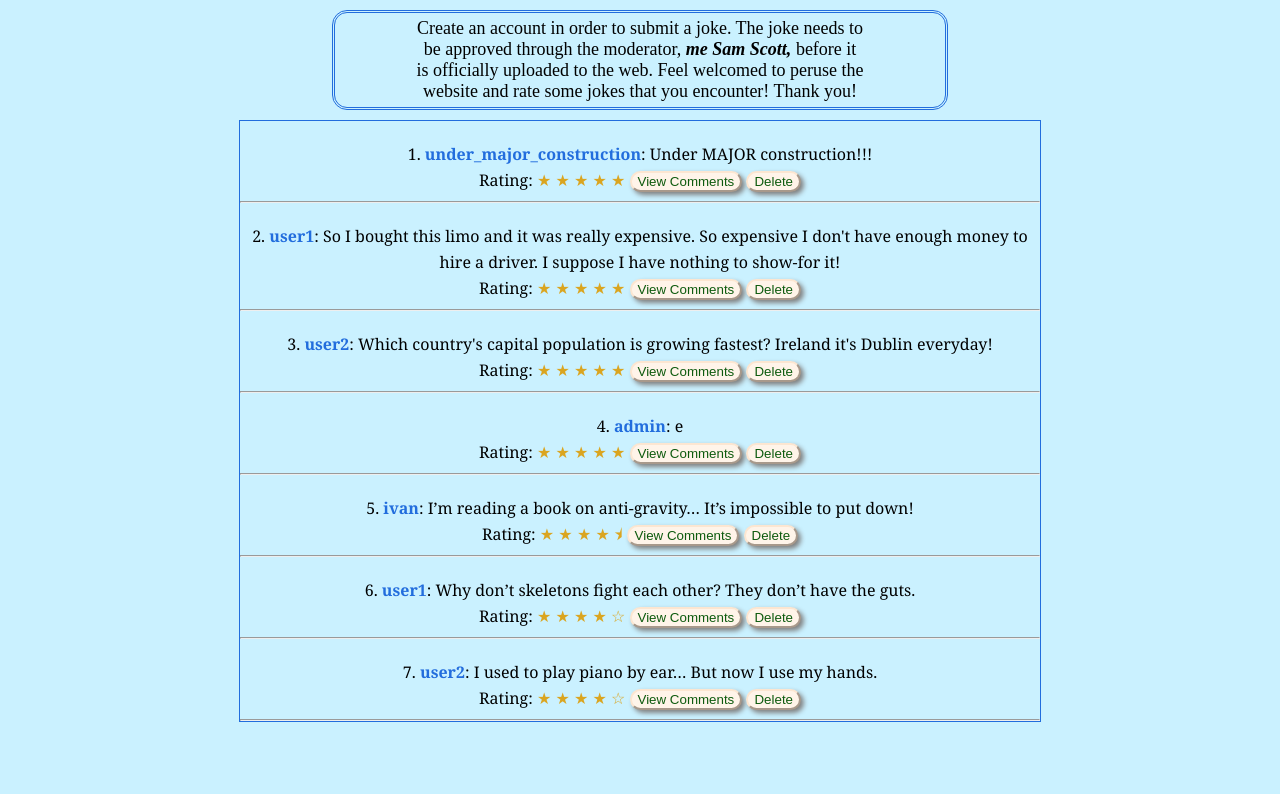
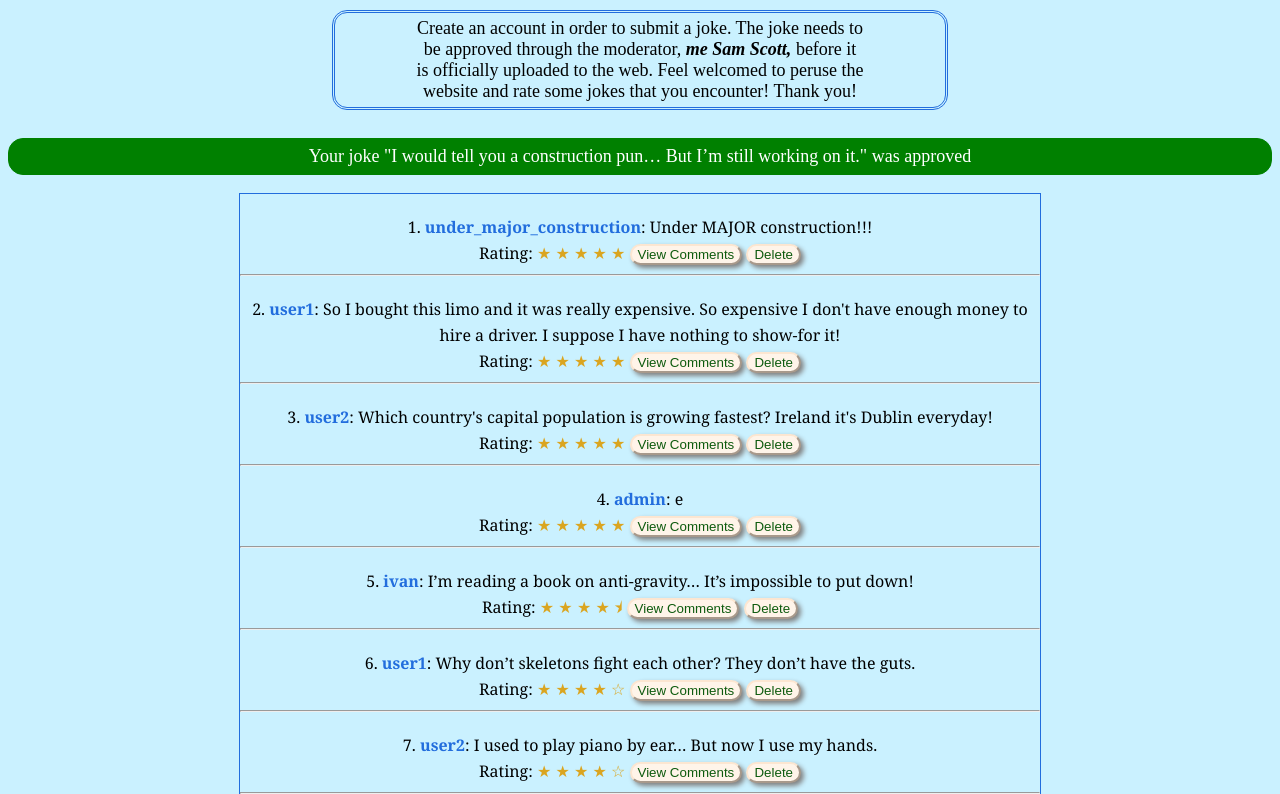
Before and after one commit to sascott9655/Joke-Webpage-, a Flask app: page / in a window 1280 px wide. Shown: the part 141-935 px from the top of the page. Run offline with Flask 3, Linux system fonts and the light colour scheme; a user stored in the database is signed in; data comes from the database, SQL or seed files in the repository; both versions use the stored data as it was after the commit.

Commit message:
informed the user if their joke has been approved or rejected

```diff
--- a/app.py
+++ b/app.py
@@ -30,6 +30,7 @@ def initdb():
                 user_id INTEGER, --replacing this use instead of username
                 rating REAL DEFAULT 0,
                 approved INTEGER DEFAULT 0,
+                notified INTEGER DEFAULT 0,
                 FOREIGN KEY(user_id) REFERENCES users(id) ON DELETE CASCADE
                 --Setting up the table with ON DELETE CASCADE, then deleting the user will automatically delete all related data(which is what we want!)
             )
@@ -86,9 +87,39 @@ def register():
 
 @app.route("/", methods=['GET', 'POST'])
 def index():
+    # Connect to the database
     conn = sqlite3.connect('jokes.db')
     conn.row_factory = sqlite3.Row
     c = conn.cursor()
+
+    # Displays notification to the user if their joke is approved or not
+    user_id = session.get('user_id')
+    c.execute('''
+            SELECT "id", "content", "approved"
+            FROM "jokes"
+            WHERE "user_id" = ? AND approved != 0 and notified = 0
+            ''', (user_id,))
+    notifications = c.fetchall()
+
+    joke_ids = [joke['id'] for joke in notifications]
+
+    if joke_ids:
+        placeholders = ','.join('?' for _ in joke_ids)
+        c.execute(f'''
+                UPDATE "jokes"
+                SET "notified" = 1
+                WHERE "id" IN ({placeholders})''', joke_ids)
+
+        rejected_ids = [joke['id'] for joke in notifications if joke['approved'] == -1]
+        if rejected_ids:
+            rejected_placeholders = ','.join('?' for _ in rejected_ids)
+            c.execute(f'''
+                    DELETE FROM "jokes"
+                    WHERE "id" IN ({rejected_placeholders})
+                    ''', rejected_ids)
+        conn.commit()
+
+    # Render jokes on the webpage
     c.execute('''
                SELECT "jokes"."content", "jokes"."rating", "users"."username","jokes"."user_id", "jokes"."id"
                FROM "jokes"
@@ -102,7 +133,7 @@ def index():
     conn.close()
     # Sending the list of jokes and having joke_comments have each joke_id match up to its associated comment
     # Need username=session.get('username') to check if a user is logged in or out
-    return render_template('index.html', jokes=jokes, username=session.get('username'))
+    return render_template('index.html', jokes=jokes, username=session.get('username'), notifications=notifications)
 
 
 @app.route('/login', methods=['GET', 'POST'])
@@ -122,7 +153,7 @@ def login():
             session['user_id'] = user[0] #set user_id
             session['username'] = username # set username
             session['admin'] = (user[2] == 1) #check if they are admin
-            # flash(f'Welcome, {username}', 'success')
+            flash(f'Welcome, {username}', 'success')
             return redirect(url_for('index')) #redirect back to the home page when you login
         else:
             flash('Invalid username and/or password', 'error')
@@ -148,7 +179,7 @@ def submit_joke():
 
         conn = sqlite3.connect('jokes.db')
         c = conn.cursor()
-        c.execute('INSERT into "jokes" ("content", "timestamp", "user_id") VALUES (?, ?, ?)', (joke, timestamp, user_id))
+        c.execute('INSERT into "jokes" ("content", "timestamp", "user_id", "approved") VALUES (?, ?, ?, 0)', (joke, timestamp, user_id))
         conn.commit()
         conn.close()
         flash("Waiting for admin approval. Your joke should appear on the homepage if the joke is approved.", 'success')
@@ -228,7 +259,8 @@ def approve_joke(joke_id):
     c.execute('UPDATE "jokes" SET "approved" = 1 WHERE "id" = ?', (joke_id,)) #update the home page if the joke is approved
     conn.commit()
     conn.close()
-    return '', 204 #no content, but request is successful
+    flash('Joke approved', 'success')
+    return render_template('moderate.html')
 
 @app.route('/reject/<int:joke_id>', methods=['POST'])
 def reject_joke(joke_id):
@@ -236,11 +268,16 @@ def reject_joke(joke_id):
         return '', 403
     conn = sqlite3.connect('jokes.db')
     c = conn.cursor()
-    c.execute('DELETE FROM "jokes" WHERE "id" = ?', (joke_id,)) #delete the joke from the database
+    c.execute('''
+            UPDATE "jokes"
+            SET approved = -1
+            WHERE "id" = ?
+            ''', (joke_id,)
+            )
     conn.commit()
     conn.close()
     flash('Joke rejected', 'error')
-    return '', 204
+    return render_template('moderate.html')
 
 @app.route('/delete_joke/<int:joke_id>', methods=['POST']) #This route is different from the reject route. It allows admins to delete jokes from the homepage(probably a temporary feature)
 def delete_joke(joke_id):
--- a/static/js/index.js
+++ b/static/js/index.js
@@ -57,12 +57,10 @@ document.addEventListener('DOMContentLoaded', function() {
 })
 
 
-
-
 // sets a timer of displaying flash-messages
-// setTimeout(() => {
-//     const flashContainer = document.querySelector('.flash-message');
-//     if(flashContainer) {
-//         flashContainer.style.display = 'none';
-//     }
-// }, 5000);
+setTimeout(() => {
+    const flashContainer = document.querySelector('.flash-messages');
+    if(flashContainer) {
+        flashContainer.style.display = 'none';
+    }
+}, 5000);
--- a/templates/create_account.html
+++ b/templates/create_account.html
@@ -31,7 +31,7 @@
             </div>
     {% with messages = get_flashed_messages(with_categories=true) %}
         {% if messages %}
-            <ul class=flashes>
+            <ul class="flash-messages">
                 {% for category, message in messages %}
                     <li class="{{ category }}">{{ message }}</li>
                 {% endfor %}
--- a/templates/index.html
+++ b/templates/index.html
@@ -26,7 +26,7 @@
     <!-- This shows all the flash messages that show on the homepage -->
     {% with messages = get_flashed_messages(with_categories=true) %}
         {% if messages %}
-            <ul class=flashes>
+            <ul class="flash-messages">
                 {% for category, message in messages %}
                     <li class="{{ category }}">{{ message }}</li>
                 {% endfor %}
@@ -50,6 +50,19 @@
         the moderator, <em> <b> me Sam Scott, </b> </em> before it is officially uploaded to the web. Feel
     welcomed to peruse the website and rate some jokes that you encounter! Thank you! </p>
     </div>
+        {% if notifications %}
+            <div class="notifications">
+                {% for joke in notifications %}
+                    {% if joke.approved == 1 %}
+                        <p class="success">Your joke "{{ joke.content }}" was approved</p>
+                    {% elif joke.approved == -1 %}
+                        <p class="sad"> Your joke "{{ joke.content}}" was rejected</p>
+                    {% endif %}
+                {% endfor %}
+            </div>
+        {% endif %}
+
+
     <main>
         <!-- Scroll Box -->
             <div class="scroll-box">
--- a/templates/login.html
+++ b/templates/login.html
@@ -20,7 +20,7 @@
         </div>
     {% with messages = get_flashed_messages(with_categories=true) %}
         {% if messages %}
-            <ul class=flashes>
+            <ul class=flash-messages>
                 {% for category, message in messages %}
                     <li class="{{ category }}">{{ message }}</li>
                 {% endfor %}
--- a/templates/search.html
+++ b/templates/search.html
@@ -18,7 +18,7 @@
     </div>
     {% with messages = get_flashed_messages(with_categories=true) %}
         {% if messages %}
-            <ul class=flashes>
+            <ul class="flash-messsages">
                 {% for category, message in messages %}
                     <li class="{{ category }}">{{ message }}</li>
                 {% endfor %}
```
Also changed, not shown: templates/moderate.html (+11 -2 lines), jokes.db.
